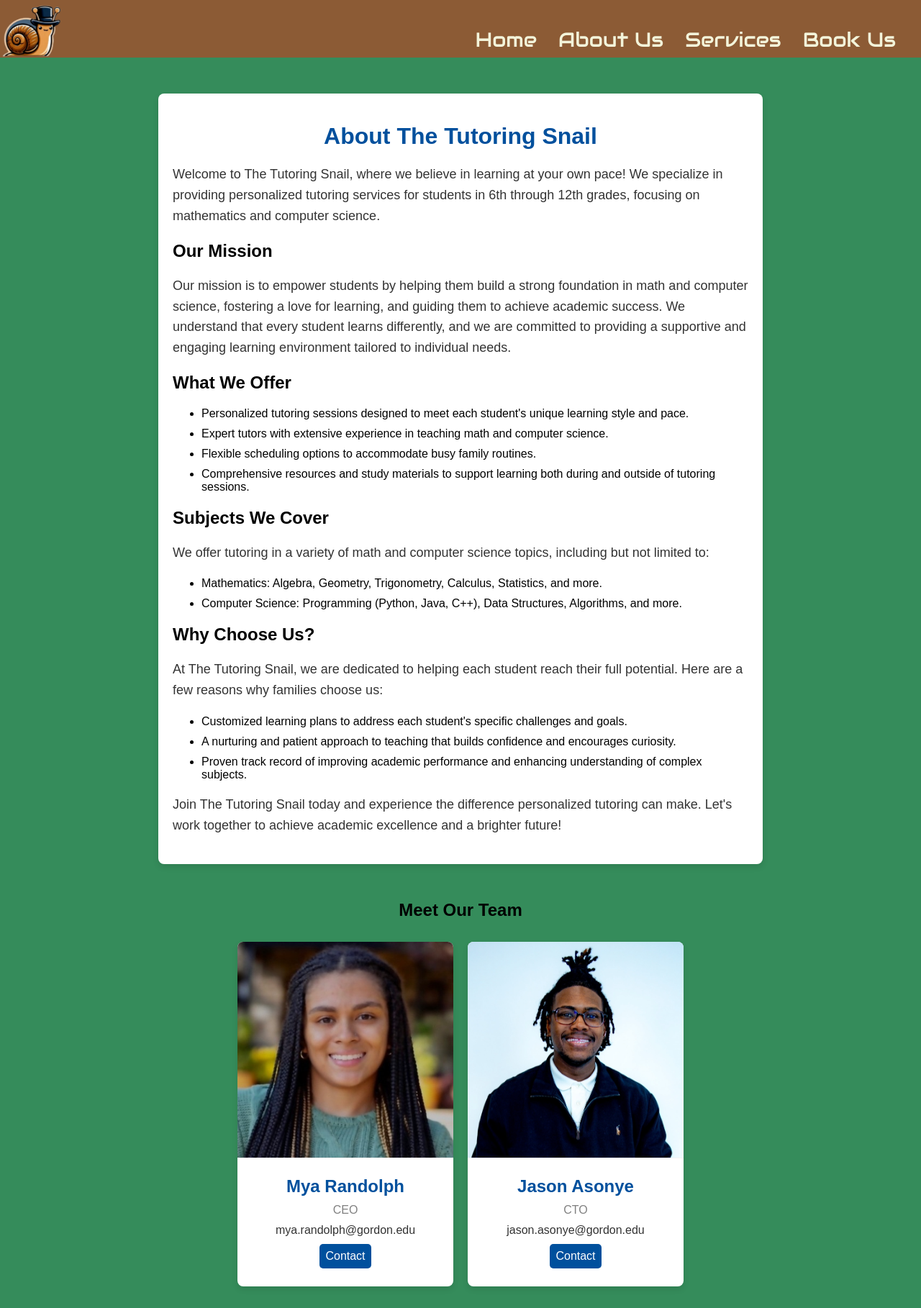
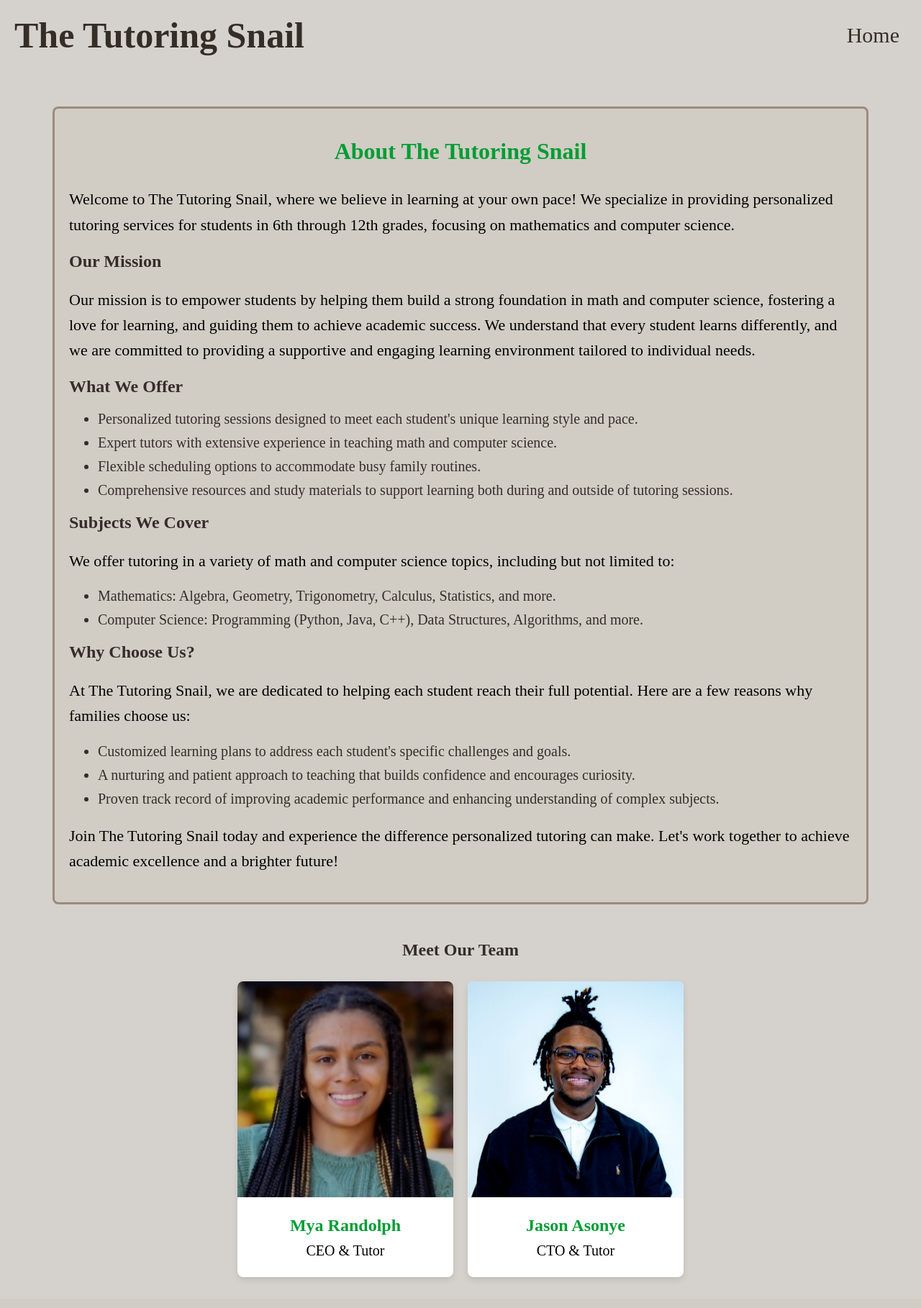
Before and after one commit to jtasonye/tutoring-snail, a Django app: page /aboutUs/ in a window 1280 px wide. Shown: the whole page at 72% size. After the commit the page ends 1776 px from the top, so only its background shows below. Run offline with Django 4.2, Linux system fonts and the light colour scheme.

Commit message:
About Us Aesthetic Change

```diff
--- a/pages/static/pages/styles.css
+++ b/pages/static/pages/styles.css
@@ -1,8 +1,10 @@
 body {
-  font-family: Arial, sans-serif;
+  font-family: 'Sanchez', serif;
+  background-color: #D5D2CD;
+  color: #352D28;
   margin: 0;
   padding: 0;
-  background:#358C5B;
+  box-sizing: border-box;
 }
 
 .headshots{
@@ -11,68 +13,53 @@ body {
 }
 
 .header {
-  background-color: #8C5B35;
+  background-color: #D5D2CD;
   display: flex;
   justify-content: space-between;
   align-items: center;
-  position: relative;
+  padding: 20px;
+  flex-wrap: wrap;
 }
 
 .logo {
-  animation: moveSnail 3s ease-in forwards;
-  margin-left: 2%;
+  font-size: 50px;
+  font-weight: bold;
 }
 
-@keyframes moveSnail {
-  from {
-      transform: translateX(-120%);
-  }
-  to {
-      transform: translateX(-30%);
-  }
+nav {
+  display: flex;
+  flex-wrap: wrap;
 }
 
-.logo img {
-  height: 80px;
+nav a {
+  margin: 0 10px;
+  text-decoration: none;
+  color: #352D28;
+  font-size: 30px;
 }
 
-.nav-links {
-  margin-right: 20px;
-  display: flex;
-  margin-top: 30px;
-}
-
-.nav-links a {
-  color: #f3f4da;
-  text-decoration: none;
-  margin: 0 15px;
-  font-size: 28px;
-  font-family: "Audiowide", sans-serif;
-}
-
-.nav-links a:hover {
+nav a:hover {
   text-decoration: underline;
-  color: #e8ffa8;
 }
 
 .content {
-  max-width: 800px;
+  max-width: 85%;
   margin: 50px auto;
-  background: #ffffff;
+  background: #d1cdc4;
   padding: 20px;
+  border: solid #9C8B7E;
   border-radius: 8px;
-  box-shadow: 0 4px 8px rgba(0, 0, 0, 0.1);
 }
 
 .content h1 {
-  color: #00509D;
+  color: #009d34;
   text-align: center;
-  margin-bottom: 20px;
+  margin-bottom: 30px;
 }
 
 .content p {
-  color: #333;
-  font-size: 18px;
+  color: black;
+  font-size: 22px;
   line-height: 1.6;
   margin-bottom: 20px;
 }
@@ -84,6 +71,7 @@ body {
 
 .content ul li {
   margin-bottom: 10px;
+  font-size: 20px;
 }
 
 .content img {
@@ -122,12 +110,12 @@ body {
 
 .container h2 {
   margin: 10px 0;
-  color: #00509D;
+  color: #009d34;
 }
 
 .container p.title {
-  color: grey;
-  font-size: 16px;
+  color: black;
+  font-size: 20px;
 }
 
 .container p {
@@ -141,7 +129,7 @@ body {
   display: inline-block;
   padding: 8px;
   color: white;
-  background-color: #00509D;
+  background-color: #009d34;
   text-align: center;
   cursor: pointer;
   border-radius: 5px;
@@ -167,14 +155,14 @@ body {
   box-shadow: 0 0 15px rgba(0, 0, 0, 0.1);
   max-width: 500px;
   margin: 40px auto;
-  border: 5px solid #00509D;
+  border: 5px solid #009d34;
 }
 
 form h2 {
   margin-bottom: 25px;
   font-size: 27px;
   text-align: center;
-  color: #00509D;
+  color: #009d34;
 }
 
 .form-group {
@@ -189,7 +177,7 @@ form h2 {
   display: block;
   margin-bottom: 8px;
   font-weight: bold;
-  color: #00509D;
+  color: #009d34;
 }
 
 .form-group input,
--- a/pages/templates/pages/aboutUs.html
+++ b/pages/templates/pages/aboutUs.html
@@ -1,16 +1,11 @@
 <body>
   {%load static%}
   <header class="header">
-    <div class="logo">
-      <a href="../home"><img src="{% static 'pages/snail.png' %}" alt="Logo"></a>
-      <link rel="stylesheet" href="https://fonts.googleapis.com/css?family=Audiowide">
+    <div class="logo">The Tutoring Snail<link rel="stylesheet" href="https://fonts.googleapis.com/css?family=Audiowide">
       <link rel="stylesheet" href="{% static 'pages/styles.css' %}">
     </div>
     <nav class="nav-links">
         <a href="../home">Home</a>
-        <a href="../aboutUs">About Us</a>
-        <a href="../services">Services</a>
-        <a href="../bookUs">Book Us</a>
     </nav>
 </header>
 <div class="content">
@@ -52,9 +47,7 @@
             <img src="{% static 'pages/Mya.png' %}" alt="Mya Randolph" style="width:100%" class="headshots">
             <div class="container">
                 <h2>Mya Randolph</h2>
-                <p class="title">CEO</p>
-                <p>mya.randolph@gordon.edu</p>
-                <p><button class="button">Contact</button></p>
+                <p class="title">CEO & Tutor</p>
             </div>
         </div>
     </div>
@@ -63,9 +56,7 @@
             <img src="{% static 'pages/Jason.png' %}" alt="Jason Asonye" style="width:100%" class="headshots">
             <div class="container">
                 <h2>Jason Asonye</h2>
-                <p class="title">CTO</p>
-                <p>jason.asonye@gordon.edu</p>
-                <p><button class="button">Contact</button></p>
+                <p class="title">CTO & Tutor</p>
             </div>
         </div>
     </div>
```
Also changed, not shown: pages/templates/pages/home.html (+58 -21 lines).
